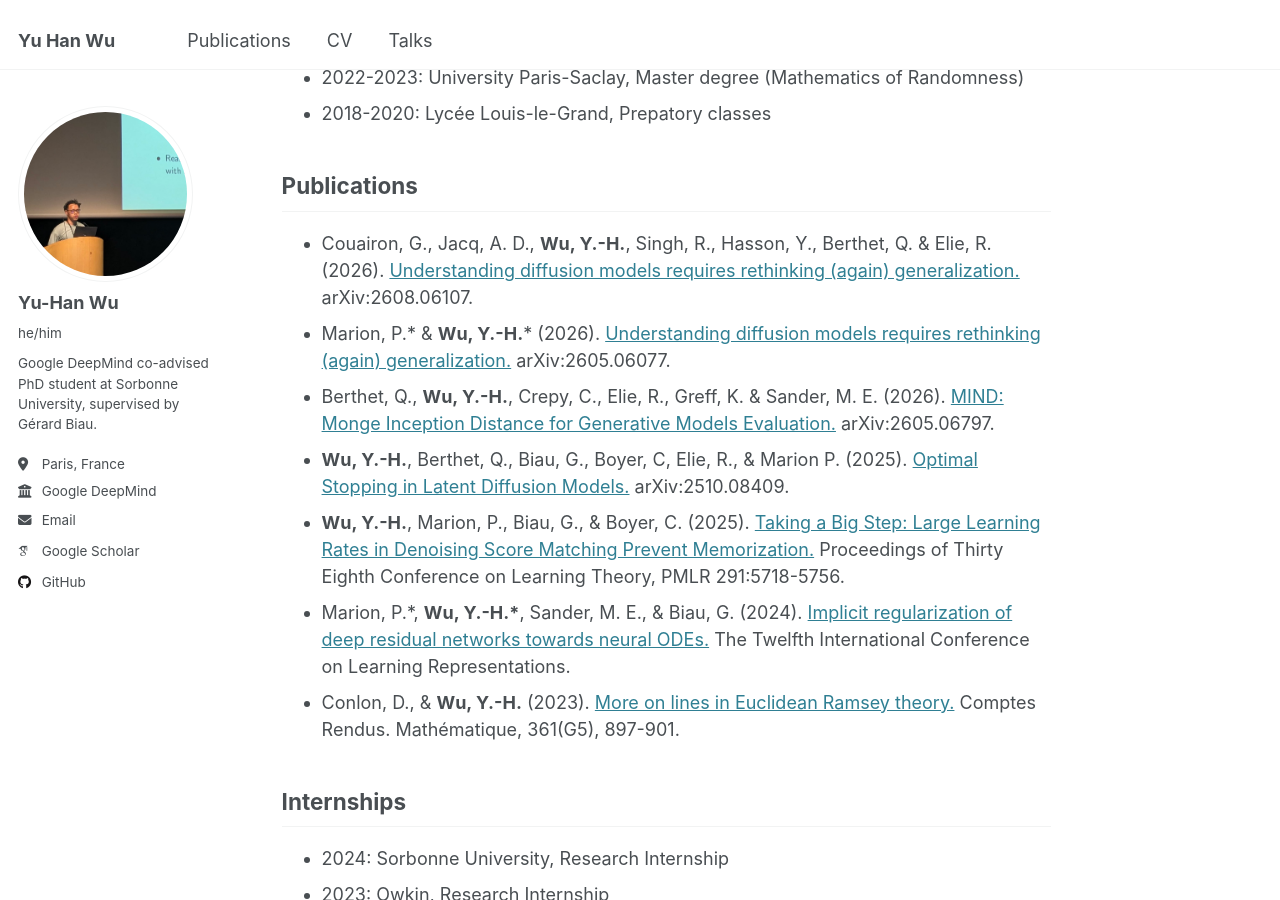
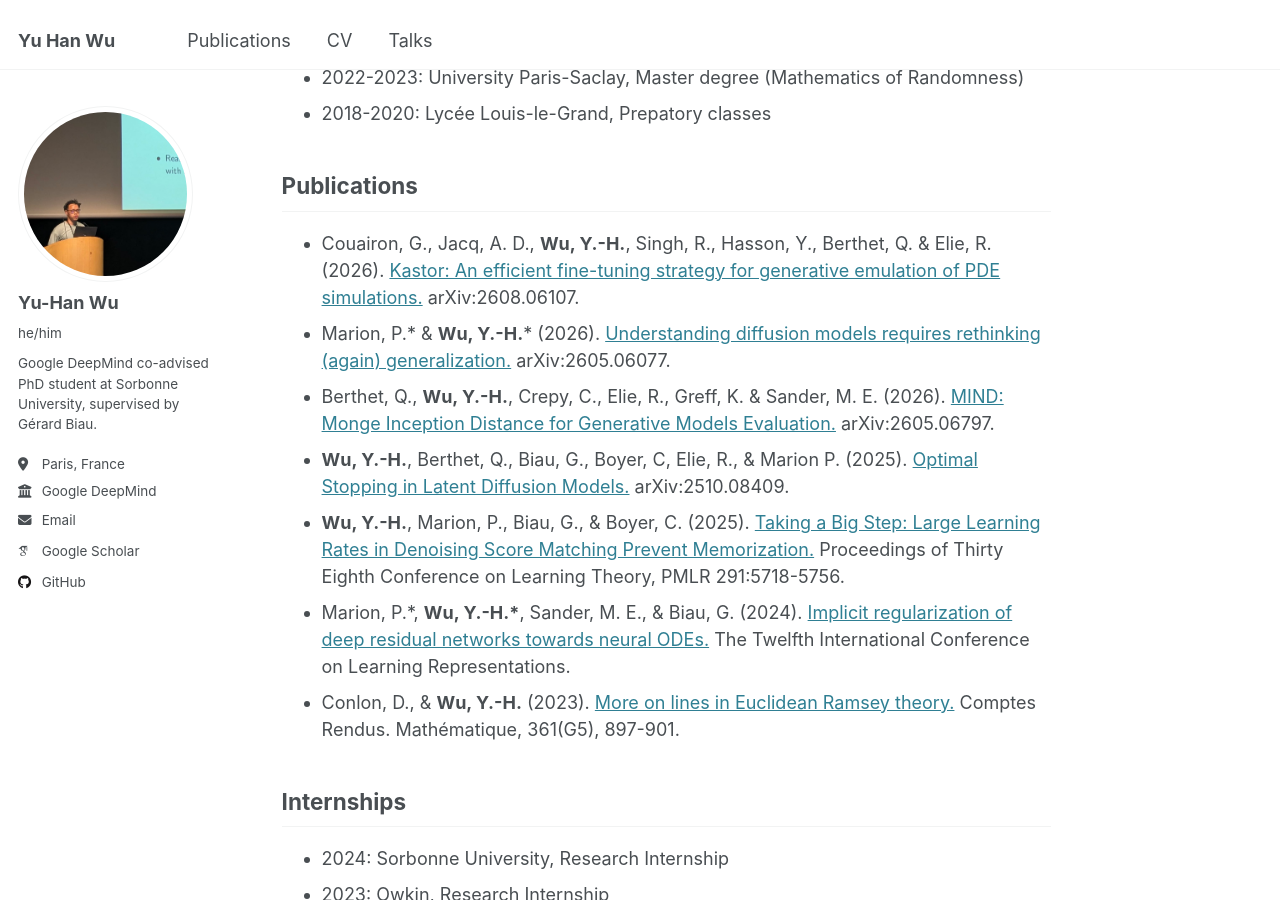
Before and after one commit to pojoowu/pojoowu.github.io, a Jekyll site: the page built from _pages/about.md, in a window 1280 px wide and 900 px high, scrolled down 393 px. Built offline with Jekyll 4.4.1, drawn with Linux system fonts in a browser that asks for light colours; some web fonts are replaced.

Commit message:
Update about.md

```diff
--- a/_pages/about.md
+++ b/_pages/about.md
@@ -16,7 +16,7 @@ Hi, I am Yu-Han. I have been a PhD student in [LPSM](https://www.lpsm.paris/) at
 * 2018-2020: Lycée Louis-le-Grand, Prepatory classes
 
 ## Publications
-* Couairon, G., Jacq, A. D., __Wu, Y.-H.__, Singh, R., Hasson, Y., Berthet, Q. & Elie, R.(2026). [Understanding diffusion models requires rethinking (again) generalization.](/publication/kastor) arXiv:2608.06107.
+* Couairon, G., Jacq, A. D., __Wu, Y.-H.__, Singh, R., Hasson, Y., Berthet, Q. & Elie, R.(2026). [Kastor: An efficient fine-tuning strategy for generative emulation of PDE simulations.](/publication/kastor) arXiv:2608.06107.
 * Marion, P.\* & __Wu, Y.-H.__\* (2026). [Understanding diffusion models requires rethinking (again) generalization.](/publication/understanding-diffusion) arXiv:2605.06077.
 * Berthet, Q., __Wu, Y.-H.__, Crepy, C., Elie, R., Greff, K. & Sander, M. E. (2026). [MIND: Monge Inception Distance for Generative Models Evaluation.](/publication/mind) arXiv:2605.06797.
 * __Wu, Y.-H.__, Berthet, Q., Biau, G., Boyer, C, Elie, R., & Marion P. (2025). [Optimal Stopping in Latent Diffusion Models.](/publication/optimal-stopping-ldm) arXiv:2510.08409.
```
